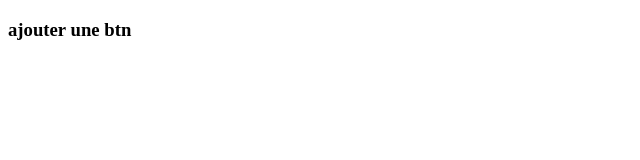
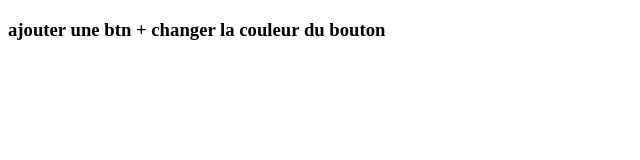
Before and after one commit to Mame66/PraticGit, a plain HTML site: page index.html in a window 1280 px wide. Shown: the whole page, without its empty margins (0-640 px from the left). Drawn offline with Linux system fonts and the light colour scheme.

```diff
--- a/index.html
+++ b/index.html
@@ -5,6 +5,6 @@
     <title>Title</title>
 </head>
 <body>
-<h3>ajouter une btn</h3>
+<h3>ajouter une btn + changer la couleur du bouton</h3>
 </body>
 </html>
```
